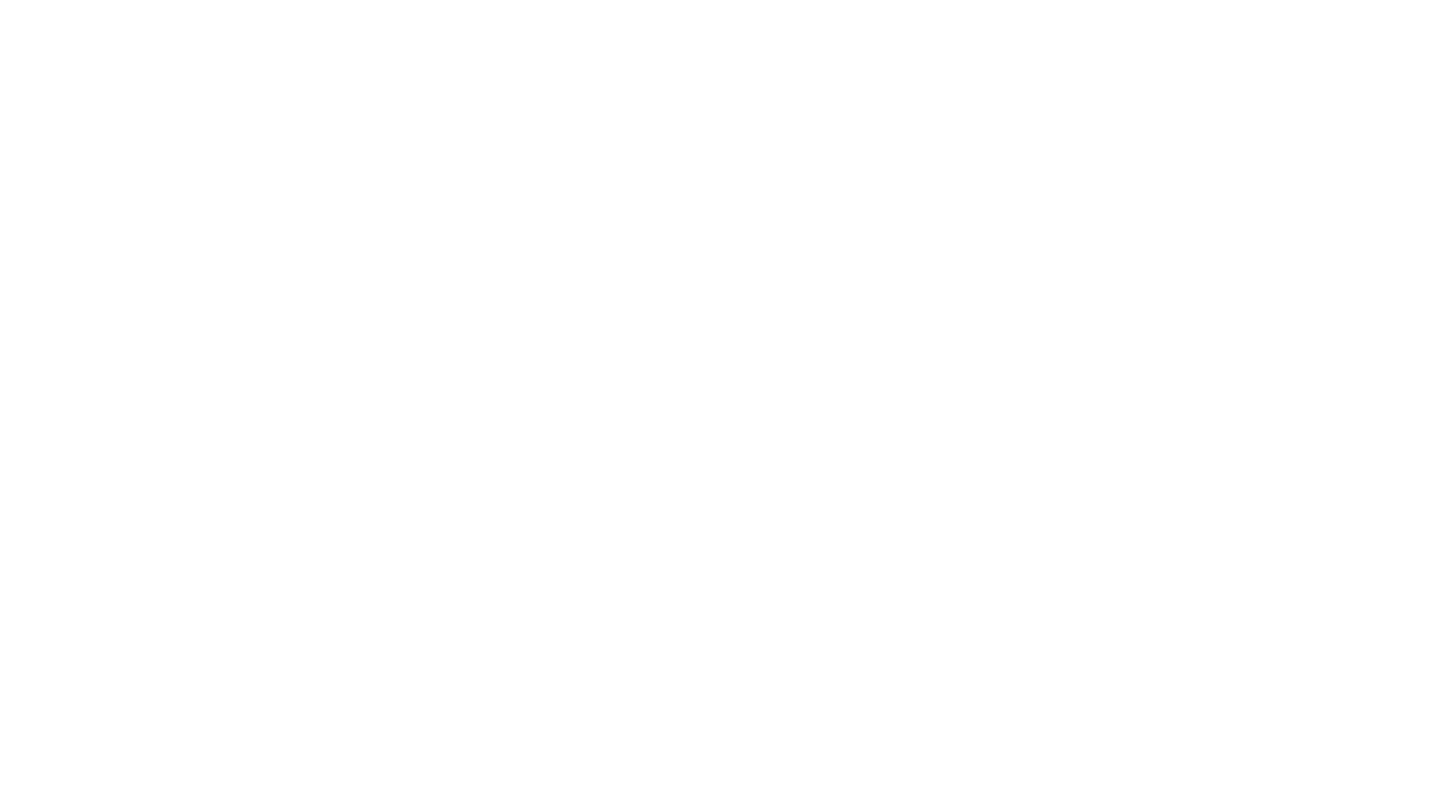
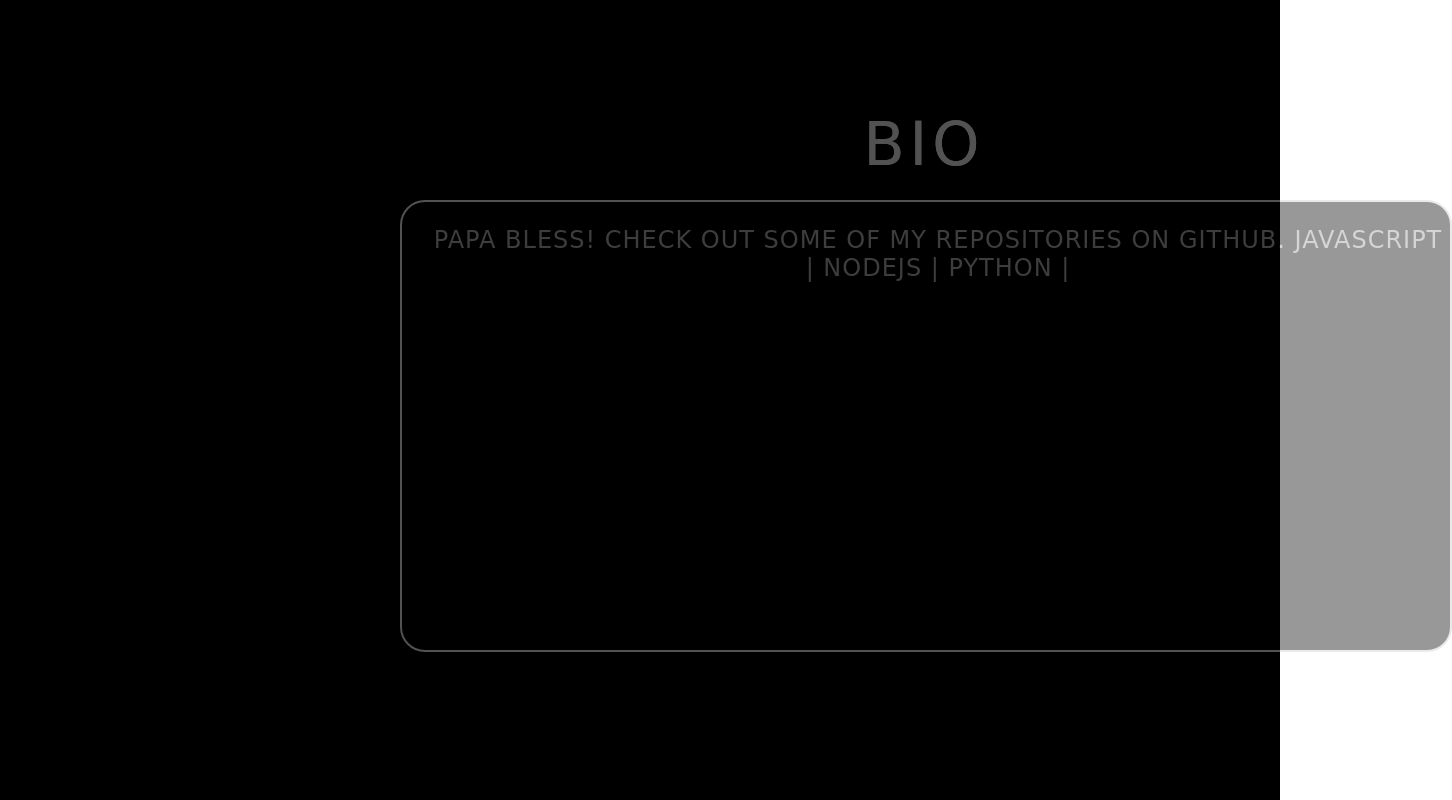
Before and after one commit to NoahM32/Personal-Site, a plain HTML site: page bio.html in a window 1280 px wide. Shown: the whole page, 1452 px wide, since content can reach past the window. Drawn offline with Linux system fonts and the light colour scheme; a web font is replaced by a local one.

Commit message:
added some bio stuffs

```diff
--- a/bio.html
+++ b/bio.html
@@ -0,0 +1,61 @@
+<!DOCTYPE html>
+<html lang="en">
+<head>
+	<meta charset="utf-8">
+	<title>Noah Meislik</title>
+	<meta name="viewport" content="width=device-width, initial-scale=1.0, minimum-scale=1.0, maximum-scale=1.0, user-scalable=no">
+	<link rel="stylesheet" media="screen" href="css/style.css">
+
+	<link rel="apple-touch-icon" sizes="180x180" href="./favicons/apple-touch-icon.png">
+	<link rel="icon" type="image/png" sizes="32x32" href="./favicons/favicon-32x32.png">
+	<link rel="icon" type="image/png" sizes="16x16" href="./favicons/favicon-16x16.png">
+	<link rel="manifest" href="./favicons/site.webmanifest">
+	<link rel="mask-icon" href="./favicons/safari-pinned-tab.svg" color="#5bbad5">
+	<link rel="shortcut icon" href="./favicons/favicon.ico">
+	<meta name="msapplication-TileColor" content="#da532c">
+	<meta name="msapplication-config" content="./favicons/browserconfig.xml">
+	<meta name="theme-color" content="#ffffff">
+
+	<link href="https://fonts.googleapis.com/css?family=Contrail+One" rel="stylesheet">
+		<style>
+		body {
+			font-family: 'Contrail One', cursive;
+	}
+
+	body {
+	background-color: #232323;
+	}
+	</style>
+
+	<!-- <audio volume="0.5" autoplay>
+	<source src="ttln.mp3" type="audio/mpeg">
+	<p>If you can read this, your browser does not support the audio element.</p>
+	</audio> -->
+
+</head>
+
+<body>
+
+<!-- particles.js container -->
+<div id="particles-js"></div>
+	<div id="biobox">
+		<a class="glitch" data-glitch="Bio">Bio</a>
+	</div>
+
+	<div id="biotext">
+		<p class="ptext">Papa bless! Check out some of my repositories on github. Javascript | NodeJS | Python |</p>
+	</div>
+
+   <!-- <form id="input">
+        First name:<br>
+        <input type="text" name="input" id="input"><br>
+    </form> -->
+
+<!-- scripts -->
+<script src="./particles.js"></script>
+<script src="js/app.js"></script>
+
+
+
+</body>
+</html>
--- a/css/style.css
+++ b/css/style.css
@@ -53,7 +53,7 @@
   margin: 0;
   color: #ffffff;
   letter-spacing: 5px;
-  opacity: 0.6;
+  opacity: 0.8;
 }
 .glitch:before, .glitch:after {
   display: block;
@@ -260,3 +260,50 @@
     letter-spacing: 5px;
     opacity: 0.6;
 }
+
+
+#biobox{
+    border-radius:25px;
+	background:#000000;
+    opacity:0.4;
+	width: 200px;
+	height: 80px;
+    padding:2em;
+	text-align:center;
+    position:absolute;
+	margin:auto;
+    position: absolute;
+    top: 80px;
+    left: 800px;
+}
+
+
+
+#biotext{
+    border-radius:25px;
+	background:#000000;
+    opacity:0.4;
+	width: 1000px;
+	height: 400px;
+    padding:2em;
+    border:#ccc 2px solid;
+	text-align:center;
+    position:absolute;
+	margin:auto;
+    position: absolute;
+    top: 200px;
+    left: 400px;
+}
+
+.ptext{
+    font-size: 2em;
+    font-family: 'Contrail One', cursive;
+    font-weight: 400;
+    text-decoration: none;
+    text-transform: uppercase;
+    position: absolute;
+    margin: 0;
+    color: #ffffff;
+    letter-spacing: 1px;
+    opacity: 0.6;
+}
```
Also changed, not shown: index.html (+1 -1 lines).
